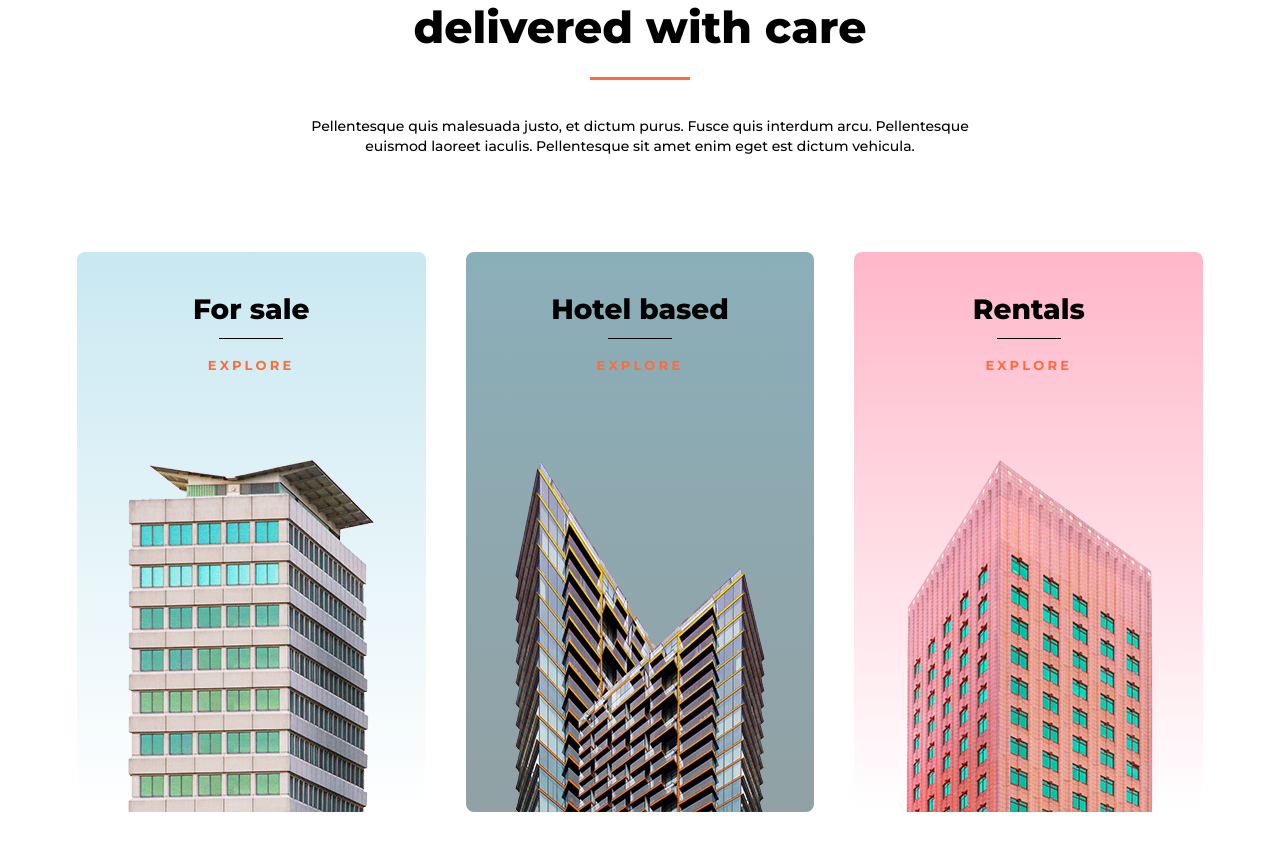
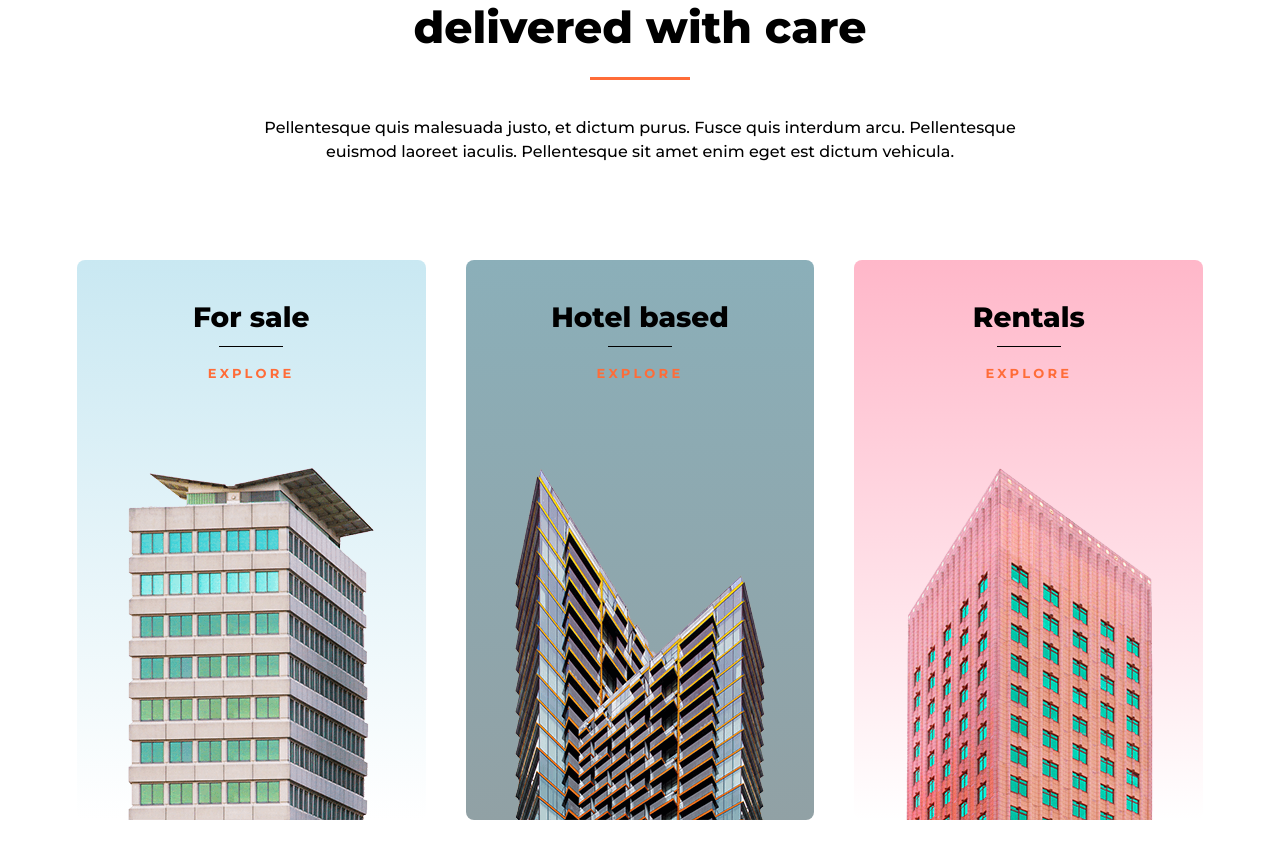
Before and after one commit to Davidcharlie381/rentage, a Next.js app: page / in a window 1280 px wide. Shown: the part 955-1813 px from the top of the page. Built offline with nearby package versions, Linux system fonts and the light colour scheme.

Commit message:
fix: transitions

```diff
--- a/components/Heading.jsx
+++ b/components/Heading.jsx
@@ -7,7 +7,7 @@ const SectionHeading = ({ text, underline, para }) => {
       {underline && (
         <div className="bg-orange h-[3px] mb-6 md:mb-9 w-[100px] mx-auto" />
       )}
-      <p className="text-center text-sm md:max-w-2xl mx-auto font-medium">
+      <p className="text-center text-base md:max-w-3xl mx-auto font-medium">
         {para}
       </p>
     </>
--- a/components/LoginCard.jsx
+++ b/components/LoginCard.jsx
@@ -11,7 +11,7 @@ const LoginCard = ({setHovered}) => {
       <p className="p-4 text-sm font-medium">Get into your account</p>
       <div className="border-b-[0.2px] mb-4" />
       <Link
-        href="/login"
+        href="/login-register"
         className="m-4 p-2 px-4 bg-orange hover:bg-black rounded-md text-sm font-bold text-white"
       >
         LOGIN
--- a/components/NavBar.jsx
+++ b/components/NavBar.jsx
@@ -3,8 +3,10 @@ import { CgClose } from "react-icons/cg";
 import NavLink from "./NavLink";
 
 const NavBar = ({handleClose, open}) => {
+
+
   return (
-    <section className={`${open ? "-left-[100vh]" : "left-0"} md:hidden fixed z-[999] bg-lightBlue opacity-[0.97] w-screen h-screen inset-0`}>
+    <section className={`md:hidden ${open ? "-left-[100vh]" : "left-0"} fixed z-[999] transiton-all duration-500 bg-lightBlue opacity-[0.97] w-screen h-screen inset-0`}>
       <div className="container flex flex-col gap-10 pt-5">
         <div className="text-3xl flex flex-row-reverse" onClick={handleClose}>
           <CgClose />
--- a/pages/select-a-plan.js
+++ b/pages/select-a-plan.js
@@ -1,7 +1,7 @@
 import PlanCard from "@/components/PlanCard";
 import PropertiesHero from "@/components/PropertiesHero";
 import Layout from "@/layout/layout";
-import React, { useState } from "react";
+import React, { useState, useRef } from "react";
 
 const plans = [
   {
@@ -49,9 +49,15 @@ const plans = [
 const SelectPlan = () => {
   const [activeTab, setActiveTab] = useState("annually");
 
-  // const setActive = () => {
+  // const tabIndicatorRef = useRef(null);
 
-  // }
+  // const handleTabClick = (tab) => {
+  //   setActiveTab(tab);
+  //   const indicator = tabIndicatorRef.current;
+  //   const tabWidth = indicator.parentElement.offsetWidth / 2;
+  //   const tabPosition = tab === "annually" ? 5 : tabWidth;
+  //   indicator.style.transform = `translateX(${tabPosition - 5}px)`;
+  // };
 
   return (
     <Layout>
@@ -62,7 +68,7 @@ const SelectPlan = () => {
             <span
               className={`absolute inset-0 h-4/5 top-[5.5px] ${
                 activeTab === "annually" ? "left-2" : "left-[126px]"
-              } transition-smooth z-[2] rounded-[30px] w-1/2 bg-white`}
+              } transition-all duration-500 z-[2] rounded-[30px] w-1/2 bg-white`}
             ></span>
             <div
               onClick={() => {
@@ -85,6 +91,32 @@ const SelectPlan = () => {
               MONTHLY
             </div>
           </div>
+
+          {/* <div className="relative flex md:mx-auto justify-center w-fit gap-10 p-4 font-bold text-[.95rem] px-7 rounded-[30px] bg-orange">
+            <span
+              ref={tabIndicatorRef}
+              className={`absolute inset-0 h-4/5 top-[5.5px] ${
+                activeTab === "annually" ? "left-2" : ""
+              } transition-all duration-300 z-[2] rounded-[30px] w-1/2 bg-white`}
+            ></span>
+            <div
+              onClick={() => handleTabClick("annually")}
+              className={`z-10 cursor-pointer ${
+                activeTab === "annually" ? "text-black" : "text-white"
+              }`}
+            >
+              ANNUALLY
+            </div>
+            <div
+              onClick={() => handleTabClick("monthly")}
+              className={`z-10 cursor-pointer ${
+                activeTab === "monthly" ? "text-black" : "text-white"
+              }`}
+            >
+              MONTHLY
+            </div>
+          </div> */}
+
           <div className="mt-0 md:mt-20 grid md:grid-cols-3 gap-10">
             {plans.map((plan) => (
               <PlanCard plan={plan} period={activeTab} />
```
